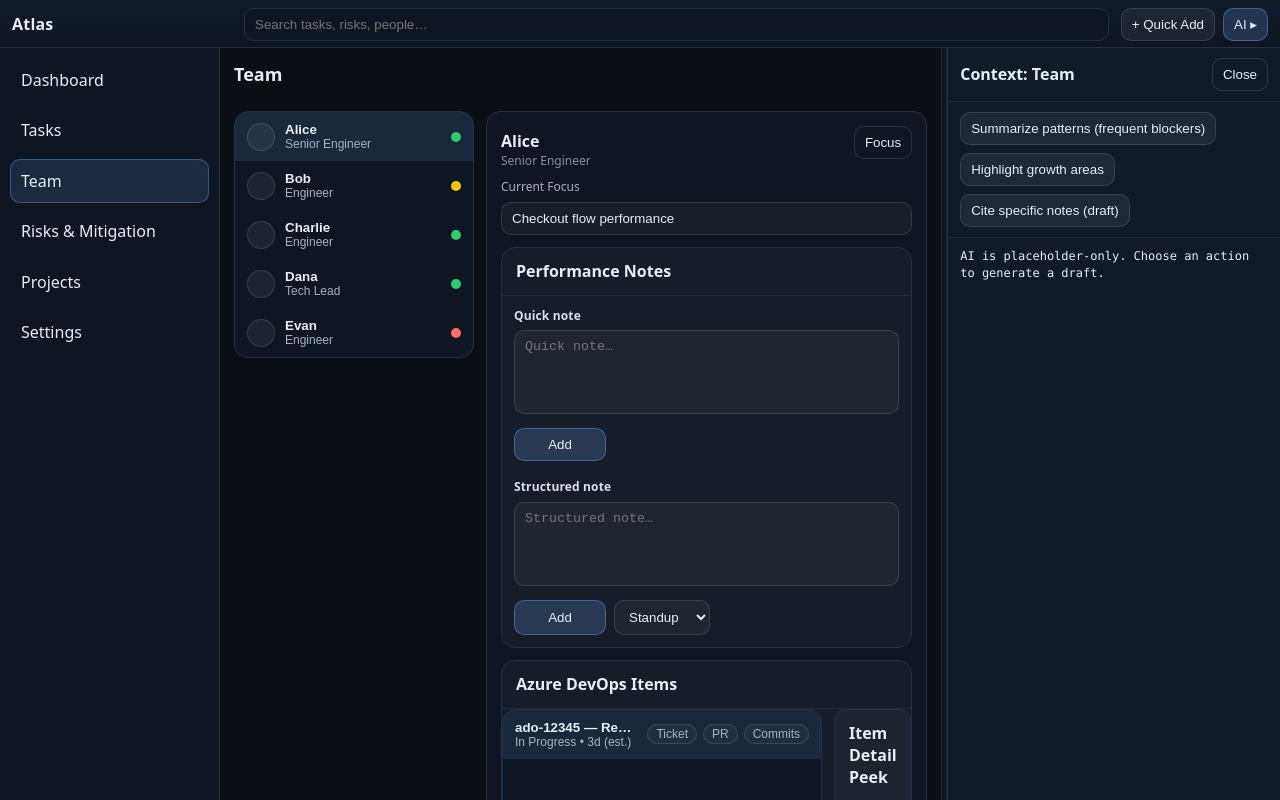
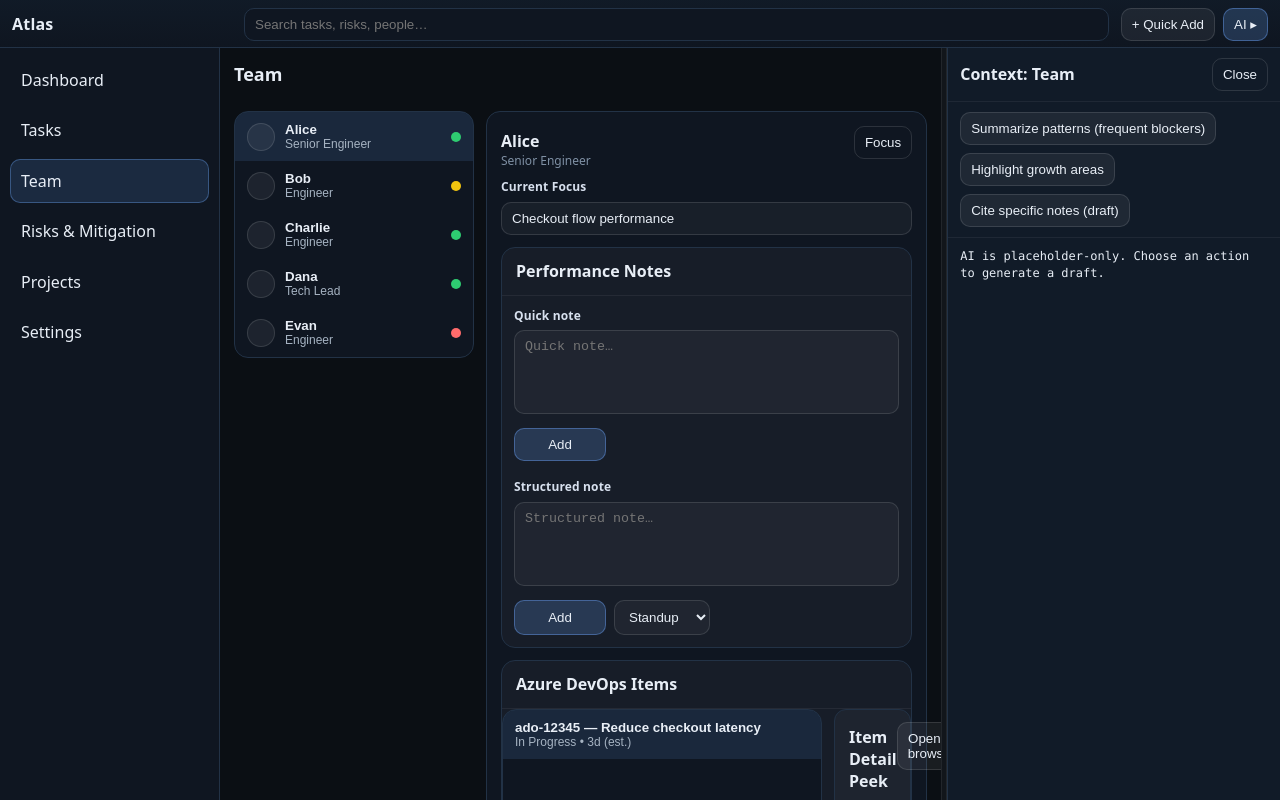
Before and after one commit to smithhe/Atlas, a React (Vite) app in the folder src/atlas.ui/: page /#/team in a window 1280 px wide. Shown: the top 800 px of the page. Built offline with nearby package versions, Linux system fonts and the light colour scheme.

Commit message:
Reformatted current focus title and updated styling of devops items

```diff
--- a/src/atlas.ui/src/App.css
+++ b/src/atlas.ui/src/App.css
@@ -501,6 +501,12 @@
   letter-spacing: 0.15px;
 }
 
+.teamCurrentFocusField .fieldLabel {
+  color: rgba(232, 241, 255, 0.92);
+  font-weight: 650;
+  letter-spacing: 0.15px;
+}
+
 .teamNotesComposer .row {
   margin-top: 8px;
 }
--- a/src/atlas.ui/src/views/TeamView.tsx
+++ b/src/atlas.ui/src/views/TeamView.tsx
@@ -155,7 +155,7 @@ function MemberDetail({
         )}
       </div>
 
-      <label className="field">
+      <label className="field teamCurrentFocusField">
         <div className="fieldLabel">Current Focus</div>
         <input className="input" value={member.currentFocus} onChange={(e) => update({ currentFocus: e.target.value })} />
       </label>
@@ -259,11 +259,6 @@ function MemberDetail({
                         {a.timeTaken ? ` • ${a.timeTaken}` : ''}
                       </div>
                     </div>
-                    <div className="rowTiny">
-                      <span className="chip chipGhost">Ticket</span>
-                      <span className="chip chipGhost">PR</span>
-                      <span className="chip chipGhost">Commits</span>
-                    </div>
                   </button>
                 ))
               )}
@@ -272,6 +267,9 @@ function MemberDetail({
             <div className="card subtle inner">
               <div className="cardHeader">
                 <div className="cardTitle">Item Detail Peek</div>
+                <button className="btn btnSecondary" onClick={() => {}}>
+                  Open in browser
+                </button>
               </div>
               {!selectedAzure ? (
                 <div className="muted pad">Select an item.</div>
@@ -293,9 +291,6 @@ function MemberDetail({
                       <div className="kvVal">Ticket / PR / Git history (placeholders)</div>
                     </div>
                   </div>
-                  <button className="btn btnSecondary" onClick={() => {}}>
-                    Open in browser
-                  </button>
                 </div>
               )}
             </div>
```
